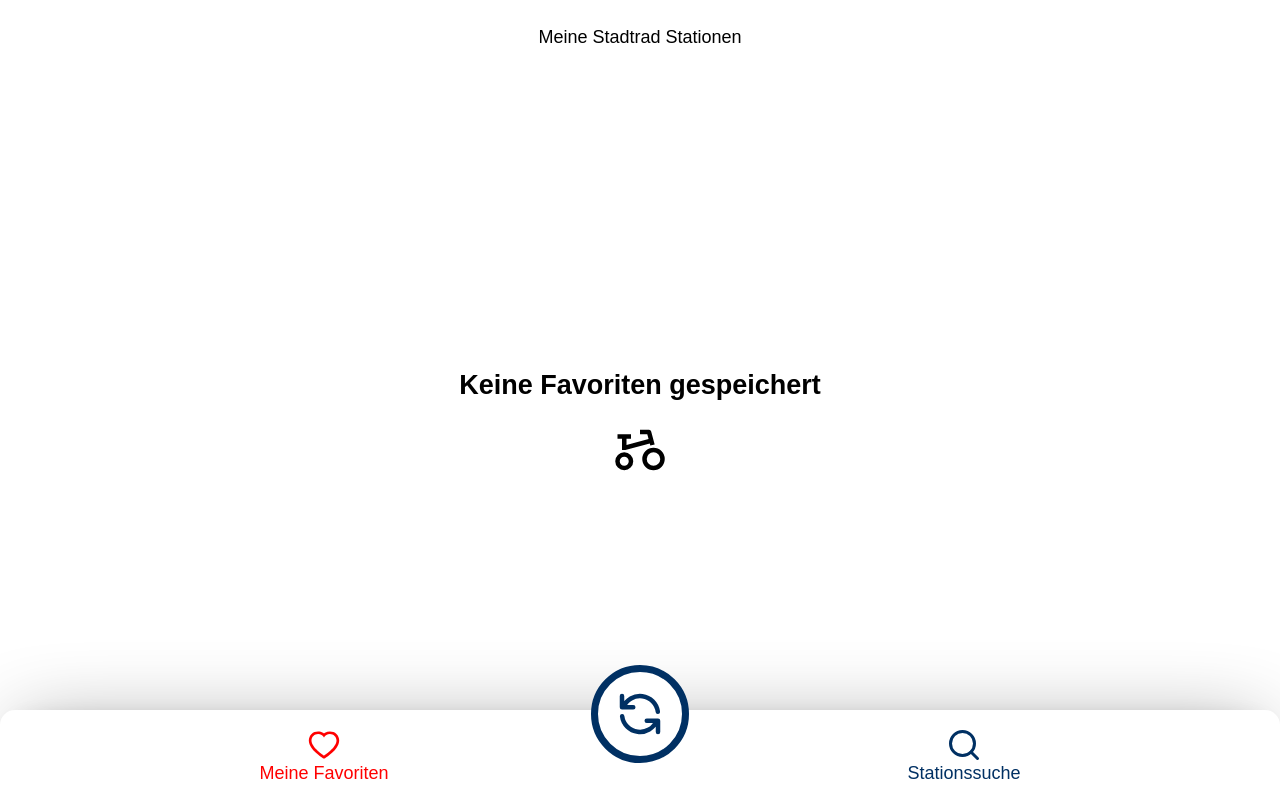
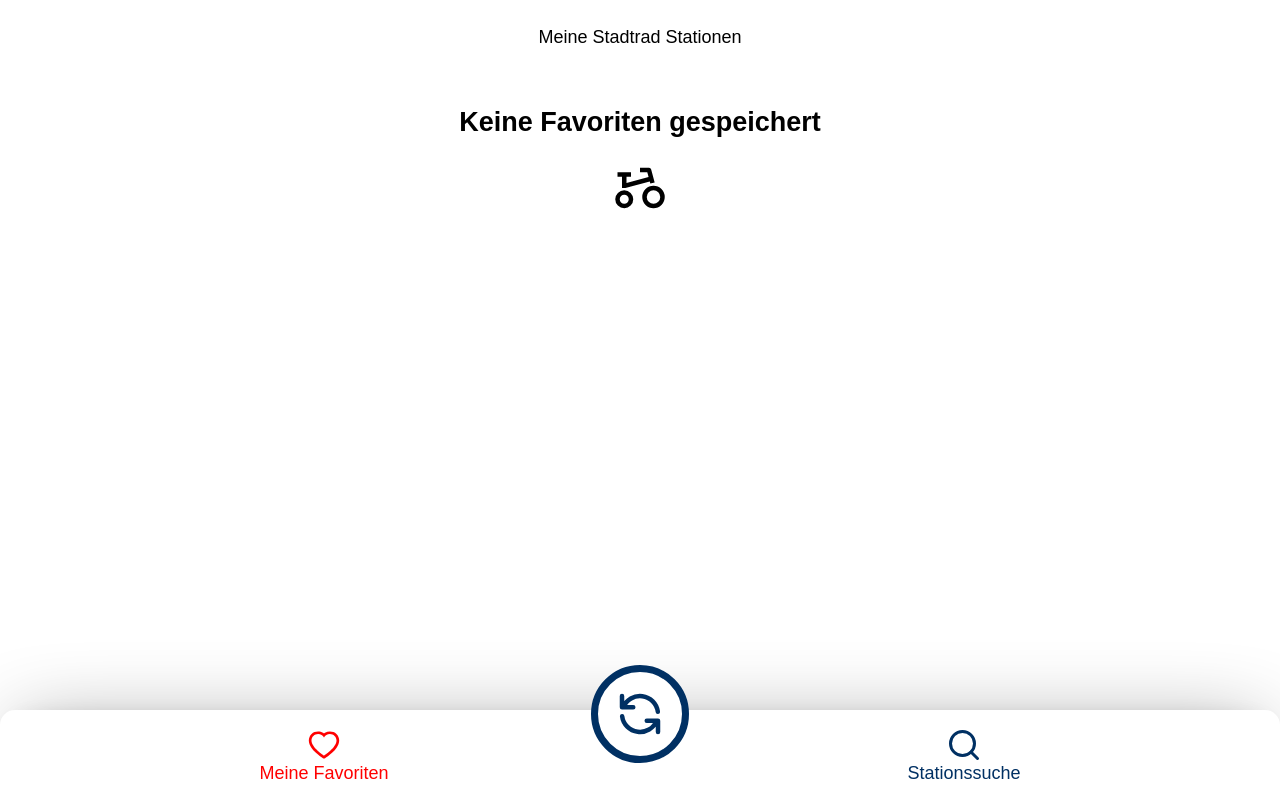
Before and after one commit to mpagels/my-stadtrad-favorites, a React (Create React App) app: page / in a window 1280 px wide. Built offline with nearby package versions, Linux system fonts and the light colour scheme.

Commit message:
Make grid row fit-content

```diff
--- a/src/pages/Favorites.js
+++ b/src/pages/Favorites.js
@@ -24,10 +24,12 @@
 const Wrapper = styled.div`
   display: grid;
   gap: 20px;
+  grid-auto-rows: minmax(min-content, max-content);
   grid-template-columns: ${({ isNoFav }) =>
     isNoFav ? '1fr' : 'repeat(auto-fill, 165px)'};
   overflow-y: scroll;
   padding: 10px;
+  padding-bottom: 90px;
   margin: 0 auto;
   width: 100vw;
   justify-content: center;
```
